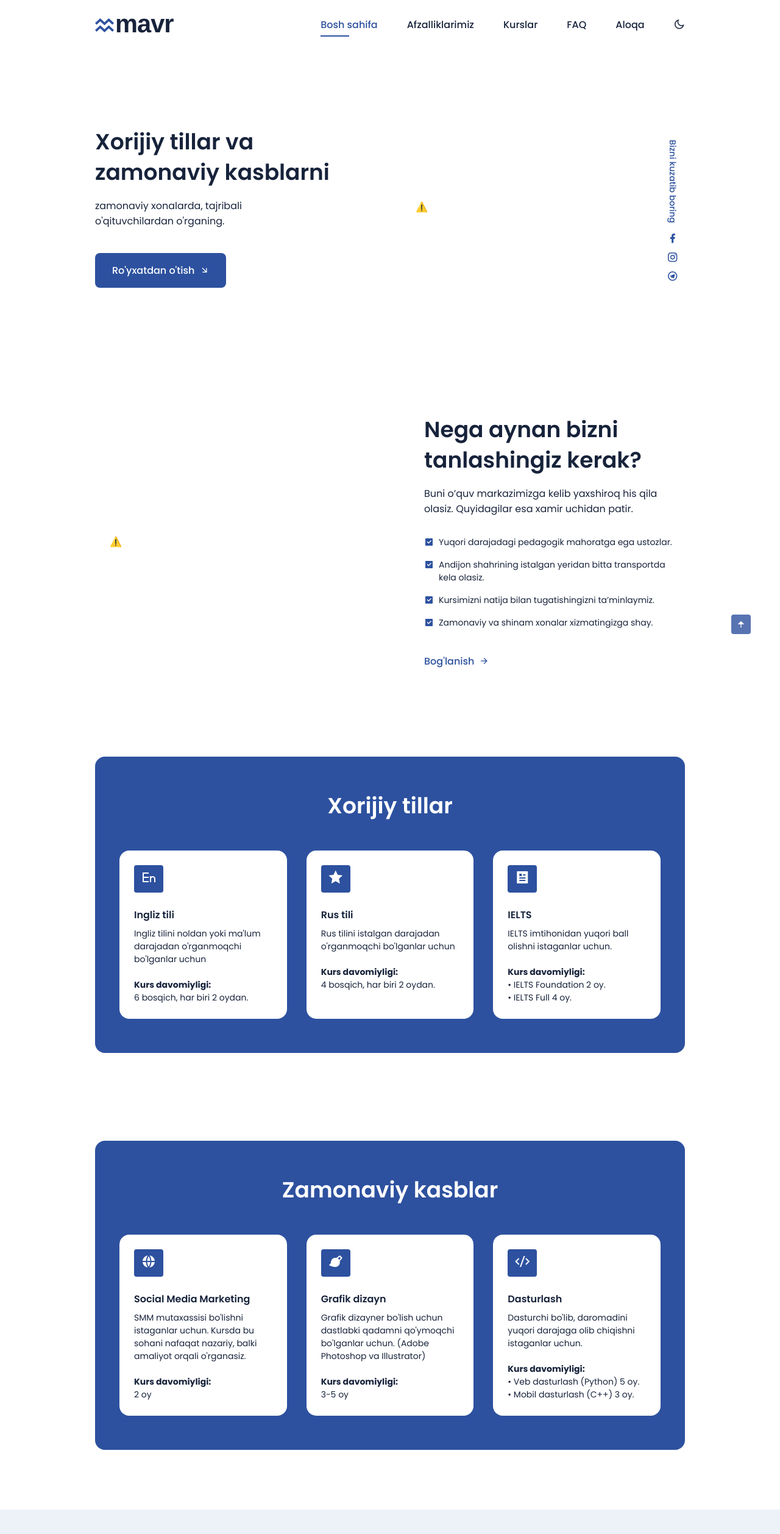
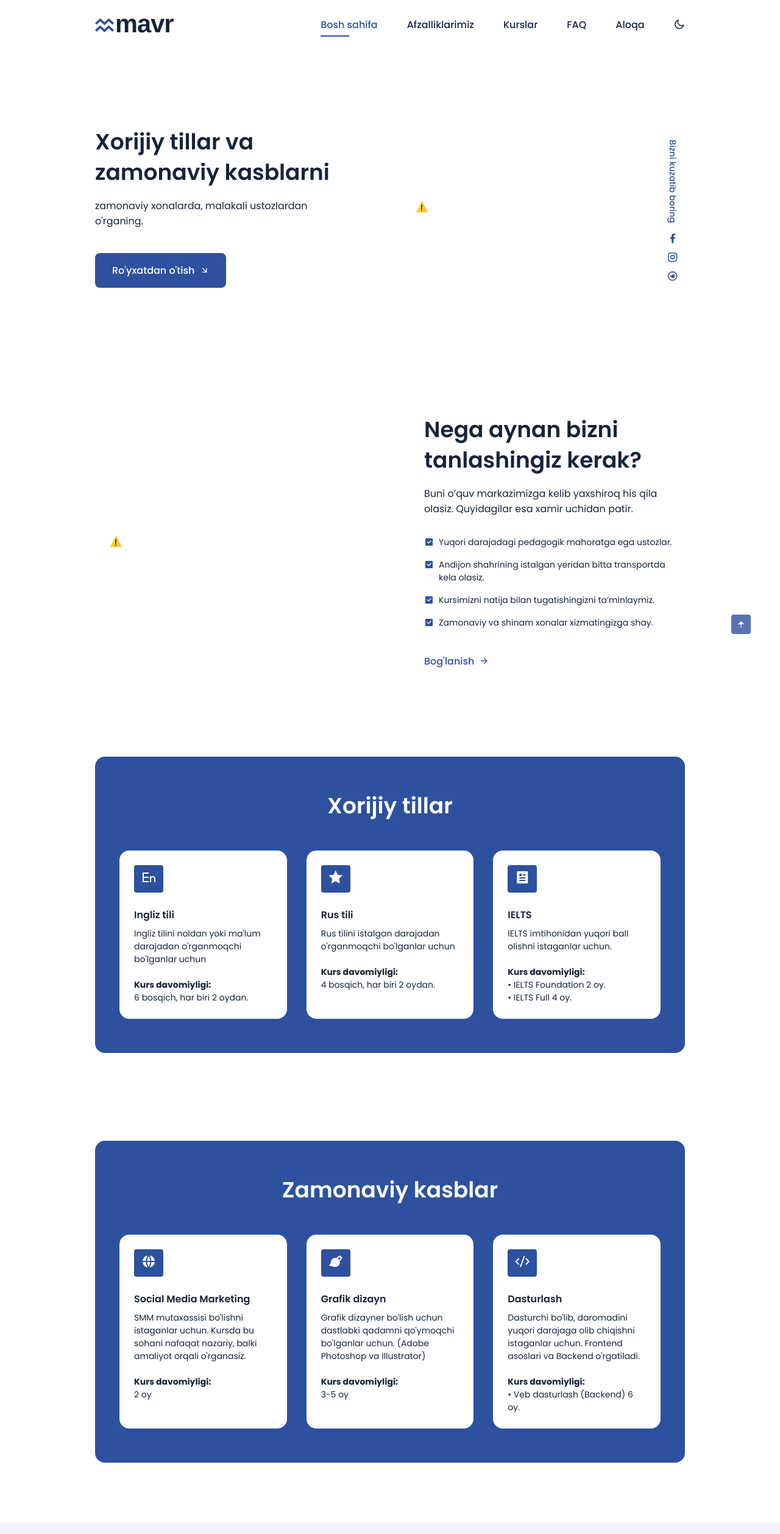
Before and after one commit to abdumalikganijonov/mavr, a plain HTML site: page index.html in a window 1280 px wide. Shown: the top 2516 px of the page at 61% size. Drawn offline with nearby package versions, Linux system fonts and the light colour scheme; no server answers; a script that the page names is missing.

Commit message:
Update index.html

```diff
--- a/index.html
+++ b/index.html
@@ -78,7 +78,7 @@
 						Xorijiy tillar va <br> zamonaviy kasblarni
 					</h1>
 					<p class="home__description">
-						zamonaviy xonalarda, tajribali o'qituvchilardan o'rganing.
+						zamonaviy xonalarda, malakali ustozlardan o'rganing.
 					</p>
 					<a href="#contact" class="button button--flex">
 						Ro'yxatdan o'tish <i class="ri-arrow-right-down-line button__icon"></i>
@@ -225,9 +225,8 @@
 				<div class="steps__card-number"> <i class="ri-code-s-slash-line"></i> </div>
 				<h3 class="steps__card-title">Dasturlash</h3>
 				<p class="steps__card-description">
-					Dasturchi bo'lib, daromadini yuqori darajaga olib chiqishni istaganlar uchun.
-					<br> <br> <b> Kurs davomiyligi: </b> <br> • Veb dasturlash (Python) 5 oy. <br> • Mobil dasturlash (C++) 3 oy.
-
+					Dasturchi bo'lib, daromadini yuqori darajaga olib chiqishni istaganlar uchun. Frontend asoslari va Backend o'rgatiladi.
+					<br> <br> <b> Kurs davomiyligi: </b> <br> • Veb dasturlash (Backend) 6 oy.
 				</p>
 			</div>
 		</div>
```
